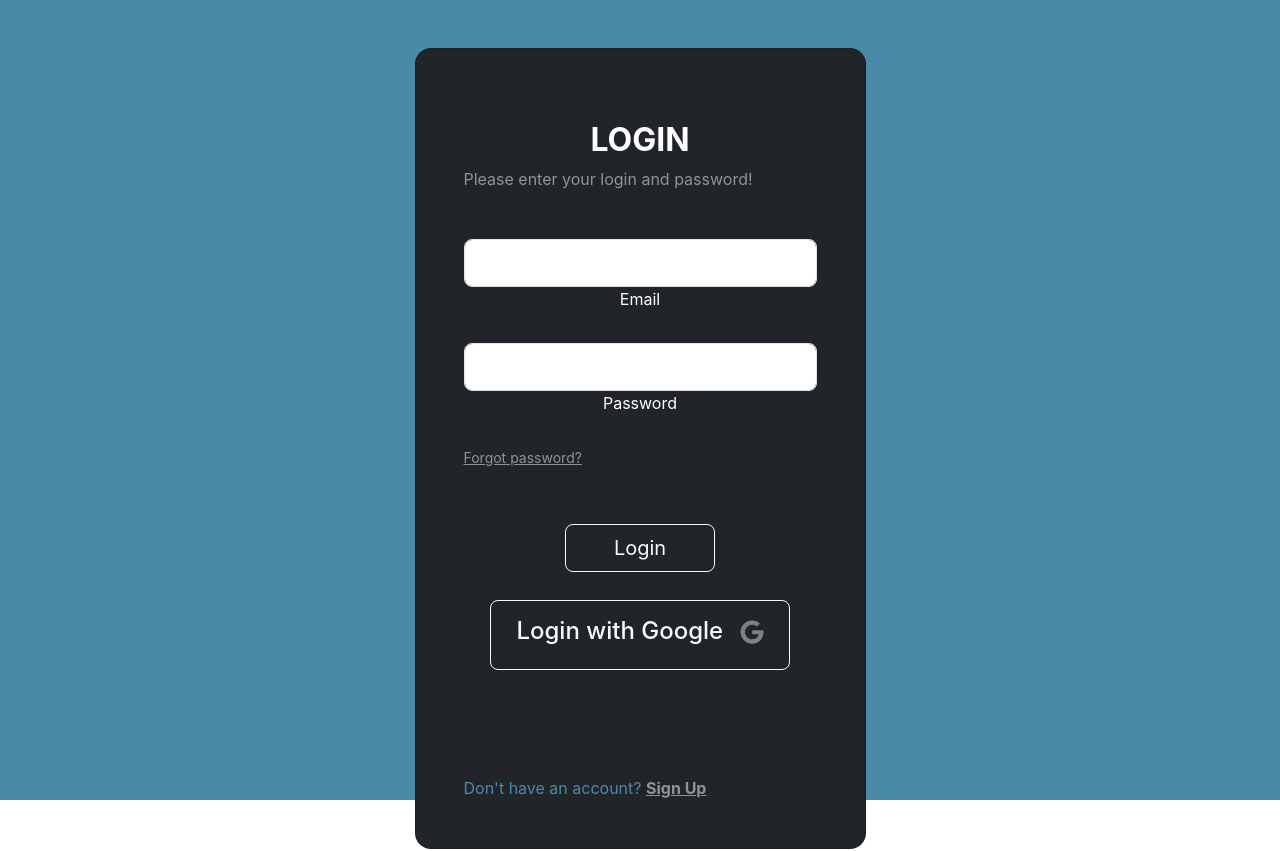
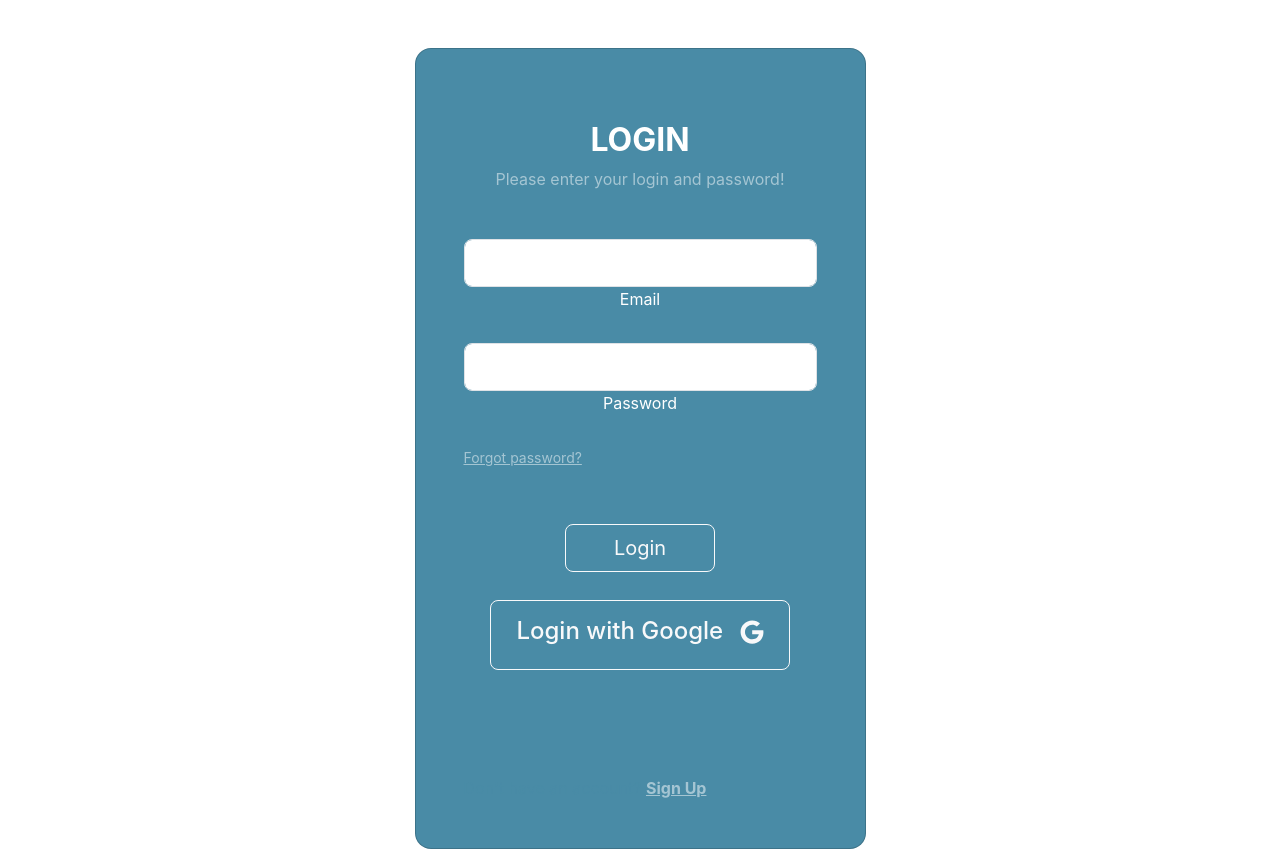
Before and after one commit to MASC95/Kodemia23g, a React (Create React App) app: page / in a window 1280 px wide. Shown: the top 851 px of the page. Built offline with nearby package versions, Linux system fonts and the light colour scheme.

Commit message:
se cambio de color el login y el background, se agrego footer al login

```diff
--- a/src/componentes/Login.js
+++ b/src/componentes/Login.js
@@ -4,17 +4,17 @@ import {FaGoogle} from "react-icons/fa";
 const Login = () => {
 
   return (
-    <body style={{backgroundColor: '#498BA6FF'}}>
+    <body >
     <section className="vh-100 gradient-custom " style={{  marginBottom:'250px' }}>
 
       <div className="container py-5 h-100 ">
         <div className="row d-flex justify-content-center align-items-center h-100">
           <div className="col-12 col-md-8 col-lg-6 col-xl-5">
-            <div className="card bg-dark text-white" style={{ borderRadius: "1rem" }}>
+            <div className="card  text-white" style={{ borderRadius: "1rem", backgroundColor: "#498BA6" }}>
               <div className="card-body p-5 text-center">
                 <div className="mb-md-5 mt-md-4 pb-5">
                   <h2 className="fw-bold mb-2 text-uppercase">Login</h2>
-                  <p className="text-white-50 mb-5">Please enter your login and password!</p>
+                  <p className="text-white-50 mb-5 d-flex justify-content-center ">Please enter your login and password!</p>
 
                   <div className="form-outline form-white mb-4">
                     <input type="email" id="typeEmailX" className="form-control form-control-lg" />
@@ -32,7 +32,7 @@ const Login = () => {
 
                   <div className="d-flex justify-content-center text-center mt-4 pt-1" style={{padding: '10px'}}>
                   <button type="button" class="btn btn-outline-light btn-lg " style={{ width: '300px', height: '70px' }}>
-  <h4>Login with Google <FaGoogle color="gray" size={24} style={{ marginLeft: 10 }} /></h4>
+  <h4>Login with Google <FaGoogle  size={24} style={{ marginLeft: 10 }} /></h4>
 </button>
 
                   </div>
```
Also changed, not shown: src/componentes/leftside.js (deleted, +0 -9 lines), src/componentes/Dropdownmenu.js (added).
